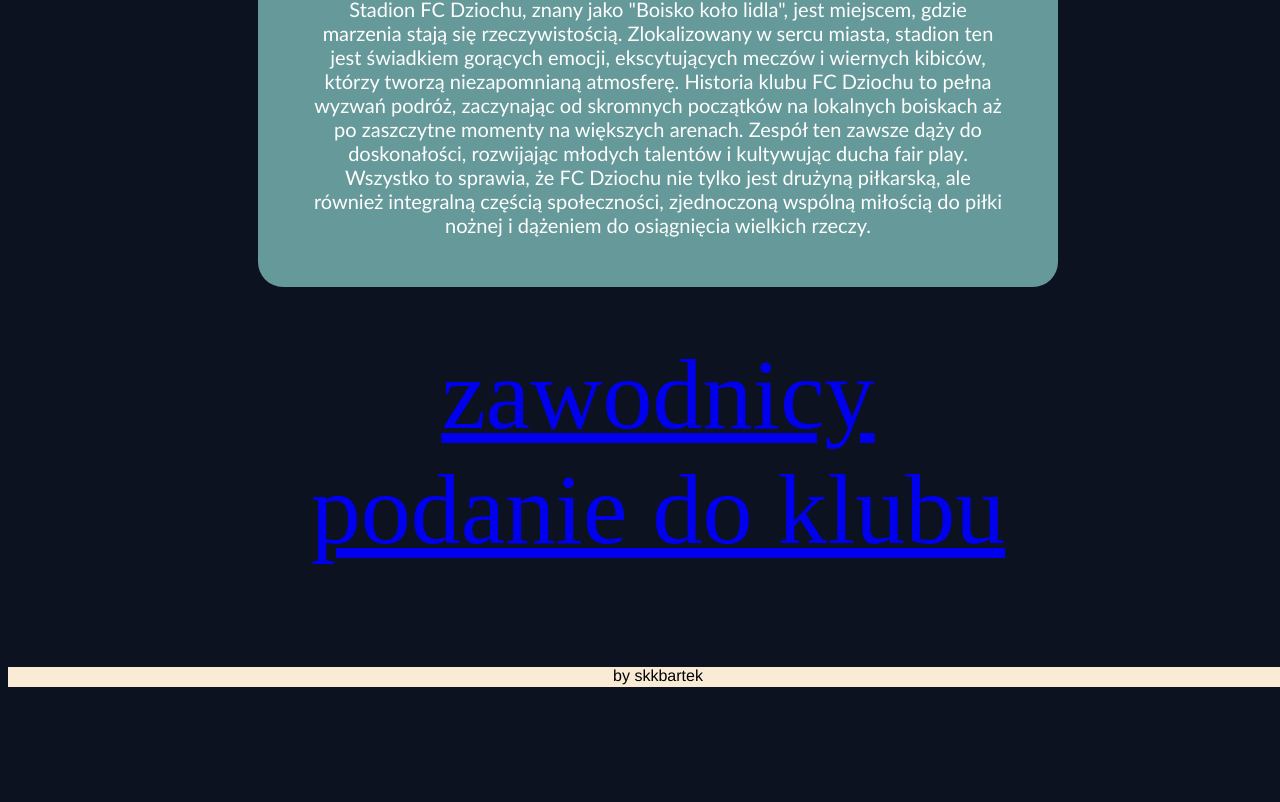
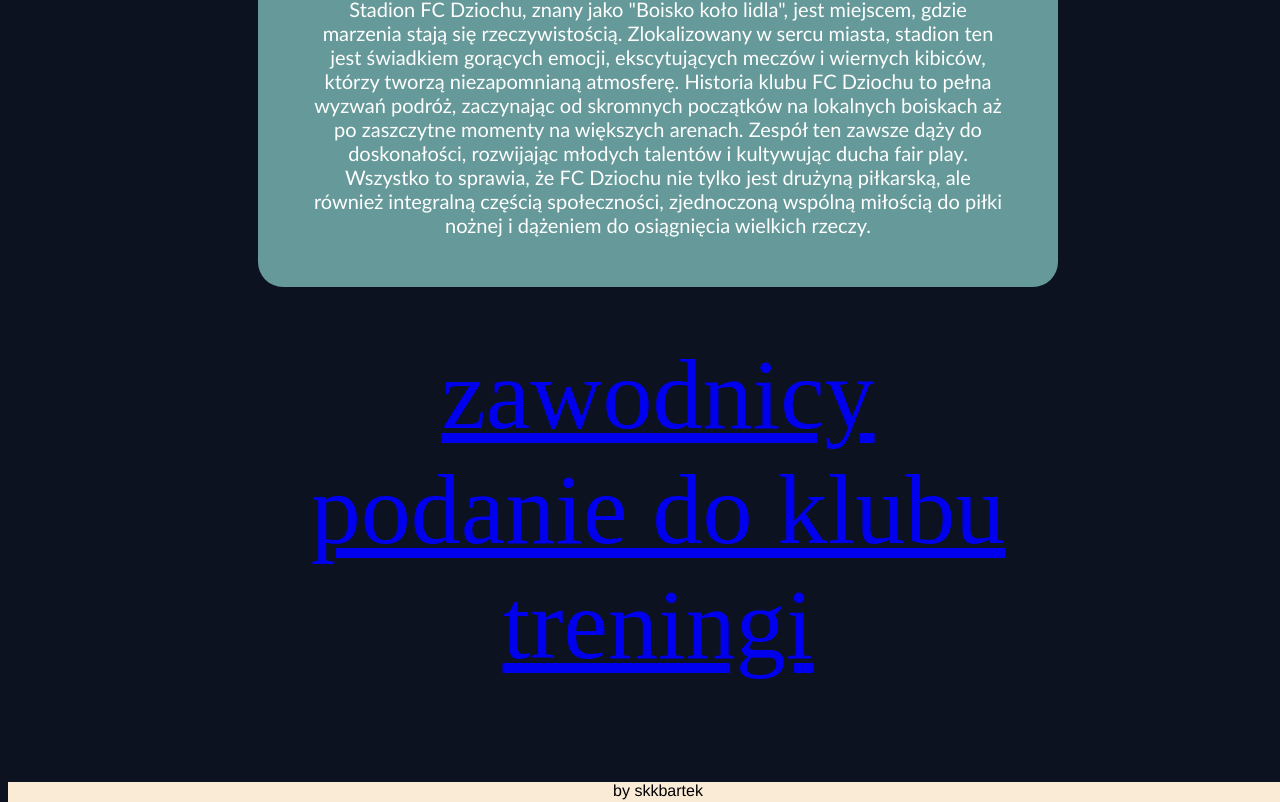
Before and after one commit to skkbartek/FCdziochu, a plain HTML site: page index.html in a window 1280 px wide. Shown: the part 1716-2518 px from the top of the page. Before the commit the page ends 2403 px from the top, so only its background shows below. Drawn offline with Linux system fonts and the light colour scheme.

Commit message:
index.html

```diff
--- a/index.html
+++ b/index.html
@@ -38,7 +38,9 @@
         </div>
         <div id="linki">
             <a href="zawodnicy1.html">zawodnicy</a> <br>
-            <a href="podanie.html">podanie do klubu</a>
+            <a href="podanie.html">podanie do klubu</a><br>
+            <a href="treningi.html">treningi</a>
+
         </div>
 
         <div id="footer">
```
